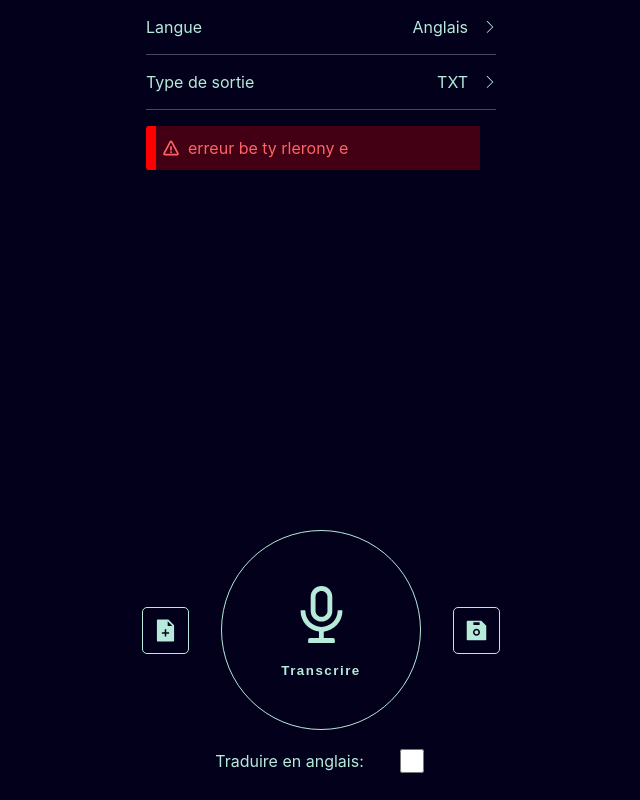
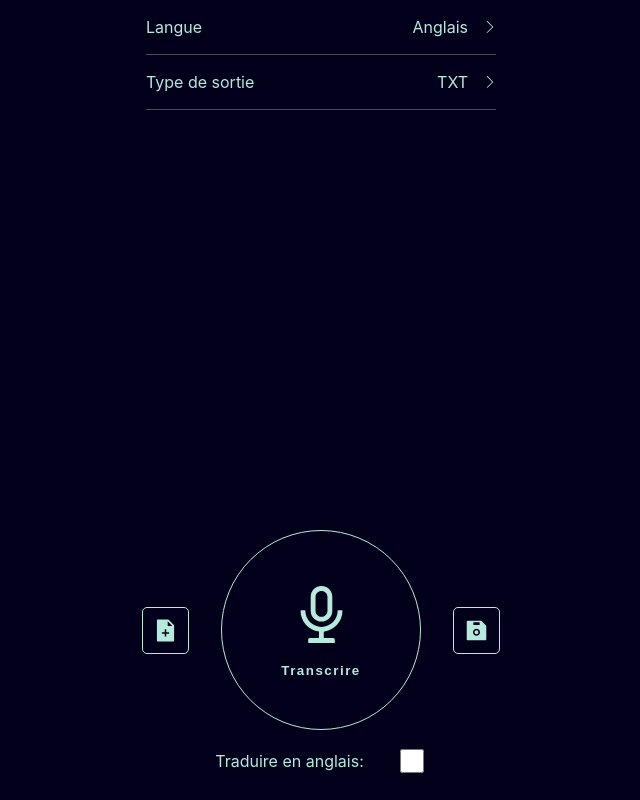
Before and after one commit to acf-patrick/speech-recognition, a React (Vite) app: page / in a window 1280 px wide. Shown: the whole page, without its empty margins (319-959 px from the left). Built offline with nearby package versions, Linux system fonts and the light colour scheme.

Commit message:
add check before submit

```diff
--- a/src/App.tsx
+++ b/src/App.tsx
@@ -1,4 +1,4 @@
-import { useEffect, useState } from "react";
+import { useEffect, useRef, useState } from "react";
 import {
   StyledApp,
   StyledChooseButton,
@@ -45,9 +45,13 @@ function App() {
   const [outputFormat, setOutputFormat] = useState("txt");
   const [chosenFilePath, setChosenFilePath] = useState("");
   const [outputPath, setOutputPath] = useState("");
-  const [error, setError] = useState("erreur be ty rlerony e");
+  const [error, setError] = useState("");
+  const initialized = useRef(false);
 
   useEffect(() => {
+    if (!initialized.current) {
+      initialized.current = true;
+
       appWindow.listen<string>("stdout", (line) => {
         console.log(line.payload);
       });
@@ -59,10 +63,21 @@ function App() {
       appWindow.listen<string>("error", (line) => {
         setError(line.payload);
       });
+    }
   }, []);
 
   const formOnSubmit = (e: React.FormEvent<HTMLFormElement>) => {
     e.preventDefault();
+
+    if (!chosenFilePath) {
+      setError("Aucun fichier audio séléctionné.");
+      return;
+    }
+
+    if (!outputPath) {
+      setError("Aucun fichier de sortie séléctionné.");
+      return;
+    }
 
     invoke("call_whisper", {
       audioPath: "D:/FIT_Apprenti_Vague_006/whisper/essai1.wav",
@@ -106,7 +121,8 @@ function App() {
           setOutputPath(path);
         }
       })
-      .catch();
+      .catch((err) => console.error(err))
+      .finally(() => setError(""));
   };
 
   const chooseInputOnClick = () => {
@@ -125,7 +141,8 @@ function App() {
           setChosenFilePath(path as string);
         }
       })
-      .catch((err) => console.error(err));
+      .catch((err) => console.error(err))
+      .finally(() => setError(""));
   };
 
   return (
```
Lines whose indentation alone changed are shown as unchanged.
